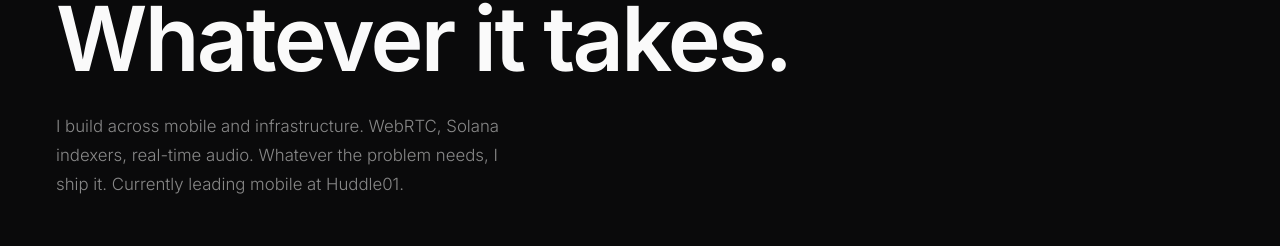
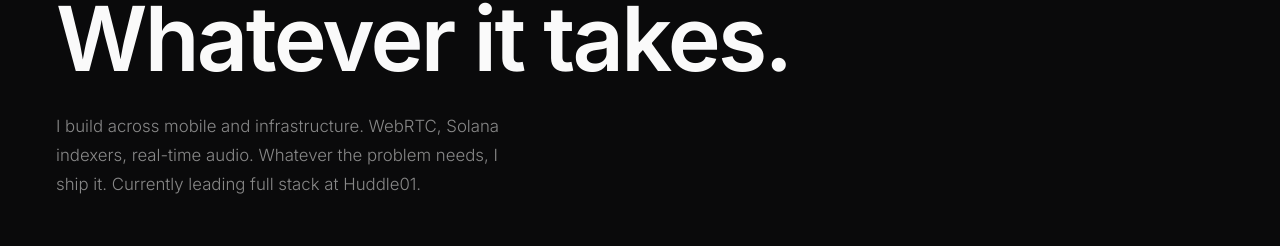
Before and after one commit to ponikar/ponikar, a Next.js app: page / in a window 1280 px wide. Shown: the part 384-630 px from the top of the page. Built offline with nearby package versions, Linux system fonts and the light colour scheme.

Commit message:
update: leading full stack at Huddle01

```diff
--- a/src/components/Hero/Hero.tsx
+++ b/src/components/Hero/Hero.tsx
@@ -16,7 +16,7 @@ export const Hero: FC = () => {
         </h1>
         <p className={styles.sub}>
           I build across mobile and infrastructure. WebRTC, Solana indexers, real-time audio.
-          Whatever the problem needs, I ship it. Currently leading mobile at Huddle01.
+          Whatever the problem needs, I ship it. Currently leading full stack at Huddle01.
         </p>
         <div className={styles.ctaRow}>
           <a href="#work"><button className={`${styles.btn} ${styles.btnPrimary}`}>See what I&rsquo;ve built</button></a>
```
